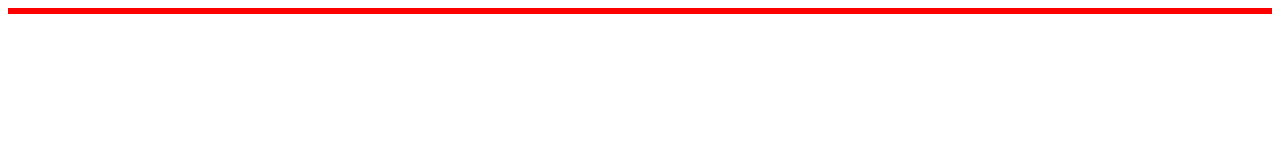
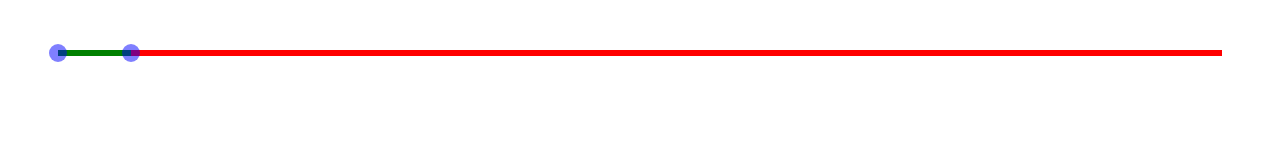
Before and after one commit to makysheva/slider, a website built with webpack: page example/index.pug in a window 1280 px wide. Built offline with nearby package versions, Linux system fonts and the light colour scheme.

Commit message:
added orientation manager and controller

```diff
--- a/example/example.ts
+++ b/example/example.ts
@@ -1,6 +1,7 @@
 import './scss/example.scss';
 import Slider from '../src/view/Slider';
+import Controller from '../src/controller/Controller';
 
 document.querySelectorAll('.js-slider').forEach((element) => {
-  new Slider(<HTMLElement>element);
+  new Controller(<HTMLElement>element);
 });
--- a/example/scss/example.scss
+++ b/example/scss/example.scss
@@ -1,5 +1,8 @@
 .example {
+
+
   &__slider {
+    margin: 50px;
     height: 200px;
   }
 }
--- /dev/null
+++ b/src/controller/Controller.ts
@@ -0,0 +1,47 @@
+import Model from '../model/Slider';
+import View from '../view/Slider';
+import Orientation from '../types/Orientation';
+import SliderData from '../types/SliderData';
+
+class Controller {
+  private model: Model;
+
+  private view: View;
+
+  constructor(container: HTMLElement) {
+    this.model = new Model();
+    // this.model.setOrientation(Orientation.Vertical);
+    // this.model.setValue(67);
+    this.model.setRange(true);
+    this.model.setMin(40);
+    this.model.setMax(1000);
+    // this.model.setMax(1000);
+    this.view = new View(container, this);
+    this.updateView();
+
+    this.model.addListener('change', this.onChangeModel.bind(this));
+  }
+
+  public setPosition(pos: number) {
+    this.model.setPosition(pos);
+  }
+
+  public setPointPosition(pos: number, pointer: number) {
+    this.model.setPointPosition(pos, pointer);
+  }
+
+  private onChangeModel() {
+    this.updateView();
+  }
+
+  private updateView() {
+    // console.log('new pos: ' + this.model.getPointPosition());
+    const data: SliderData = new SliderData(this.model);
+    console.log(data);
+
+
+    this.view.update(data);
+  }
+}
+
+export default Controller;
--- a/src/scss/slider.scss
+++ b/src/scss/slider.scss
@@ -1,9 +1,14 @@
 .slider {
+  position: relative;
   box-sizing: border-box;
   height: 100%;
 
   &__track {
     background-color: red;
+
+    &:hover {
+      cursor: pointer;
+    }
 
     &_horizontal {
       height: 6px;
@@ -15,4 +20,39 @@
       height: 100%;
     }
   }
+
+  &__fill {
+    background-color: green;
+    position: absolute;
+    top: 0;
+
+    &_horizontal {
+      height: 6px;
+    }
+
+    &_vertical {
+      width: 6px;
+    }
+  }
+
+  &__pointer {
+    position: absolute;
+    width: 18px;
+    height: 18px;
+    background-color: blue;
+    opacity: 0.5;
+    border-radius: 100%;
+
+    &:hover {
+      background-color: black;
+    }
+
+    &_horizontal {
+      top: -6px;
+    }
+
+    &_vertical {
+      left: -6px;
+    }
+  }
 }
--- /dev/null
+++ b/src/types/SliderData.ts
@@ -0,0 +1,31 @@
+import Orientation from './Orientation';
+import Slider from '../model/Slider';
+
+class SliderData {
+  public orientation: Orientation;
+
+  public lowPointer: { value: number, position: number };
+
+  public hightPointer: { value: number, position: number };
+
+  public isRange: boolean;
+
+  public isVisibleTooltip: boolean;
+
+
+  constructor(model: Slider) {
+    this.orientation = model.getOrientation();
+    this.lowPointer = {
+      position: model.getPointPosition(),
+      value: model.getValue(),
+    };
+    this.hightPointer = {
+      position: model.getPointPosition(1),
+      value: model.getValue(1),
+    };
+    this.isRange = model.getRange();
+    this.isVisibleTooltip = model.getTooltipVisibility();
+  }
+}
+
+export default SliderData;
--- /dev/null
+++ b/src/view/Fill.ts
@@ -0,0 +1,55 @@
+import Orientation from '../types/Orientation';
+import OrientationManager from './OrientationManager';
+
+class Fill {
+  private parent: HTMLElement;
+
+  private fillElement: HTMLElement;
+
+  private orientationManager: OrientationManager;
+
+
+  constructor(parent: HTMLElement) {
+    this.parent = parent;
+
+    this.createFillElement();
+    this.initOrientationManager();
+  }
+
+  public update(low: number, hight: number, orientation: Orientation) {
+    this.updateOrientation(orientation);
+    this.setPosition(low, hight);
+  }
+
+  private initOrientationManager() {
+    this.orientationManager = new OrientationManager(this.fillElement);
+    this.orientationManager.addOrientationClass(Orientation.Horizontal, 'slider__fill_horizontal');
+    this.orientationManager.addOrientationClass(Orientation.Vertical, 'slider__fill_vertical');
+  }
+
+  private setPosition(low: number, hight: number) {
+    if (this.orientationManager.getCurrentOrientation() === Orientation.Horizontal) {
+      this.fillElement.style.left = `${low}%`;
+      this.fillElement.style.right = `${hight}%`;
+    } else {
+      this.fillElement.style.bottom = `${low}%`;
+      this.fillElement.style.top = `${hight}%`;
+    }
+  }
+
+  private createFillElement() {
+    this.fillElement = document.createElement('div');
+    this.fillElement.classList.add('slider__fill');
+    this.parent.appendChild(this.fillElement);
+  }
+
+  private updateOrientation(orientation: Orientation) {
+    this.orientationManager.setCurrentOrientation(orientation);
+    // if (this.orientation !== orientation) {
+    //   this.orientation = orientation;
+    //   this.orientationManager.switchOrientation(this.fillElement, this.orientation);
+    // }
+  }
+}
+
+export default Fill;
--- /dev/null
+++ b/src/view/OrientationManager.ts
@@ -0,0 +1,59 @@
+import Orientation from '../types/Orientation';
+
+class OrientationManager {
+  private classes: Map<string, string>;
+
+  private element: HTMLElement;
+
+  private currentOrientation: Orientation;
+
+  constructor(element: HTMLElement) {
+    this.element = element;
+    this.classes = new Map<string, string>();
+  }
+
+  public addOrientationClass(orientation: Orientation, className: string) {
+    this.classes.set(orientation, className);
+  }
+
+  public getOrientationClass(orientation: Orientation): string | undefined {
+    return this.classes.get(orientation);
+  }
+
+  public setCurrentOrientation(orientation: Orientation) {
+    if (this.currentOrientation !== orientation) {
+      this.currentOrientation = orientation;
+      this.removeOrientation();
+      this.setOrientation(this.currentOrientation);
+    }
+  }
+
+  public getCurrentOrientation(): Orientation {
+    return this.currentOrientation;
+  }
+
+  private resetPosition() {
+    this.element.style.top = '';
+    this.element.style.bottom = '';
+    this.element.style.left = '';
+    this.element.style.right = '';
+  }
+
+  private removeOrientation() {
+    this.classes.forEach((className) => {
+      if (this.element.classList.contains(className)) {
+        this.element.classList.remove(className);
+      }
+    });
+    this.resetPosition();
+  }
+
+  private setOrientation(orientation: Orientation) {
+    const newClass: string | undefined = this.classes.get(orientation);
+    if (newClass) {
+      this.element.classList.add(newClass);
+    }
+  }
+}
+
+export default OrientationManager;
--- /dev/null
+++ b/src/view/Pointer.ts
@@ -0,0 +1,80 @@
+import Orientation from '../types/Orientation';
+import OrientationManager from './OrientationManager';
+
+class Pointer {
+  private parent: HTMLElement;
+
+  private pointerElement: HTMLElement;
+
+  private orientationManager: OrientationManager;
+
+  private onDragFn: (key: string, position: number) => void;
+
+  private isMouseDown: boolean = false;
+
+  private key: string;
+
+
+  constructor(parent: HTMLElement, key: string) {
+    this.parent = parent;
+    this.key = key;
+
+    this.pointerElement = document.createElement('div');
+    this.pointerElement.classList.add('slider__pointer');
+    this.parent.appendChild(this.pointerElement);
+
+    this.pointerElement.addEventListener('mousedown', this.onMouseDown.bind(this));
+    document.addEventListener('mouseup', this.onMouseUp.bind(this));
+    document.addEventListener('mousemove', this.onMouseMove.bind(this));
+
+    this.initOrientationManager();
+  }
+
+  public update(position: number, orientation: Orientation) {
+    this.orientationManager.setCurrentOrientation(orientation);
+    const newPosition: string = `${position - this.getHalf()}px`;
+    if (orientation === Orientation.Horizontal) {
+      this.pointerElement.style.left = newPosition;
+    } else {
+      this.pointerElement.style.top = newPosition;
+    }
+  }
+
+  public setDragListener(fn: (key: string, position: number) => void) {
+    this.onDragFn = fn;
+  }
+
+  public destroy() {
+    this.parent.removeChild(this.pointerElement);
+  }
+
+  private getHalf(): number {
+    return this.pointerElement.getBoundingClientRect().width / 2;
+  }
+
+  private initOrientationManager() {
+    this.orientationManager = new OrientationManager(this.pointerElement);
+    this.orientationManager.addOrientationClass(Orientation.Horizontal, 'slider__pointer_horizontal');
+    this.orientationManager.addOrientationClass(Orientation.Vertical, 'slider__pointer_vertical');
+  }
+
+  private onMouseDown() {
+    this.isMouseDown = true;
+  }
+
+  private onMouseUp() {
+    this.isMouseDown = false;
+  }
+
+  private onMouseMove(e: MouseEvent) {
+    if (this.isMouseDown) {
+      if (this.orientationManager.getCurrentOrientation() === Orientation.Horizontal) {
+        this.onDragFn.call(this, this.key, e.clientX);
+      } else {
+        this.onDragFn.call(this, this.key, e.clientY);
+      }
+    }
+  }
+}
+
+export default Pointer;
--- a/src/view/Slider.ts
+++ b/src/view/Slider.ts
@@ -1,26 +1,106 @@
 import Track from './Track';
 import Orientation from '../types/Orientation';
 import '../scss/slider.scss';
+import Fill from './Fill';
+import Pointer from './Pointer';
+import Controller from '../controller/Controller';
+import SliderData from '../types/SliderData';
 
 class Slider {
+  private controller: Controller;
+
   private container: HTMLElement;
 
   private track: Track;
 
-  constructor(container: HTMLElement) {
+  private fill: Fill;
+
+  private pointers: Map<string, Pointer> = new Map<string, Pointer>();
+
+  private orientation: Orientation;
+
+  constructor(container: HTMLElement, controller: Controller) {
+    this.orientation = Orientation.Vertical;
+    this.controller = controller;
+
     this.container = container;
-    this.track = Track.create(this.container, Orientation.Horizontal);
-    this.track.addClickListener(this.click.bind(this));
+    this.track = new Track(this.container);
+    this.track.update(this.orientation);
+
+    this.fill = new Fill(this.track.getElement());
+    this.fill.update(0, 0, this.orientation);
+
+    this.createPointer('low');
+
+    this.container.addEventListener('click', this.onClick.bind(this));
   }
 
-  private click(position: number) {
-    console.log(position);
-
+  private onClick(event: MouseEvent) {
+    const target: HTMLElement = (event.target as HTMLElement);
+    if (Slider.isTrack(target)) {
+      const position: number = this.track.getRelativePosition(event.clientX, event.clientY);
+      this.controller.setPosition(position);
+    }
   }
 
+  private onDrag(key: string, pos: number) {
+    const position: number = this.track.getRelativePosition(pos, pos);
+    console.log(`pos: ${position}`);
+    const id: number = (key === 'low') ? 0 : 1;
+    this.controller.setPointPosition(position, id);
+  }
 
-  public update() {
+  private static isTrack(element: HTMLElement) {
+    return element.classList.contains('slider__fill') || element.classList.contains('slider__track');
+  }
 
+  public update(data: SliderData) {
+    this.track.update(data.orientation);
+
+    let lowPos: number;
+    let hightPos: number;
+
+    if (data.isRange) {
+      lowPos = (data.lowPointer.position) * 100;
+      hightPos = (1 - data.hightPointer.position) * 100;
+      this.createPointer('hight');
+      const pointer: Pointer | undefined = this.pointers.get('hight');
+      if (pointer) {
+        pointer.update(this.track.getAbsolutePosition(data.hightPointer.position), data.orientation);
+      }
+    } else {
+      lowPos = 0;
+      hightPos = (1 - data.lowPointer.position) * 100;
+      this.destroyPointer('hight');
+    }
+
+    this.fill.update(lowPos, hightPos, data.orientation);
+    const pointer: Pointer | undefined = this.pointers.get('low');
+    if (pointer) {
+      pointer.update(this.track.getAbsolutePosition(data.lowPointer.position), data.orientation);
+    }
+  }
+
+  private createPointer(key: string) {
+    if (this.pointers.has(key)) {
+      return;
+    }
+
+    const pointer: Pointer = new Pointer(this.track.getElement(), key);
+    this.pointers.set(key, pointer);
+    pointer.update(0, this.orientation);
+    pointer.setDragListener(this.onDrag.bind(this));
+  }
+
+  private destroyPointer(key: string) {
+    if (this.pointers.has(key)) {
+      const pointer: Pointer | undefined = this.pointers.get(key);
+      if (pointer) {
+        pointer.destroy();
+      }
+
+      this.pointers.delete(key);
+    }
   }
 }
 
--- a/src/view/Track.ts
+++ b/src/view/Track.ts
@@ -1,56 +1,69 @@
 import Orientation from '../types/Orientation';
+import OrientationManager from './OrientationManager';
 
 class Track {
   private parent: HTMLElement;
 
   private trackElement: HTMLElement;
 
-  private orientation: Orientation;
+  private orientationManager: OrientationManager;
 
-  private clickFn: Function | null;
 
-  public static create(parent: HTMLElement, orientation: Orientation): Track {
-    const track: Track = new Track();
-    track.parent = parent;
-    track.orientation = orientation;
+  constructor(parent: HTMLElement) {
+    this.parent = parent;
 
-    track.trackElement = document.createElement('div');
-    track.parent.appendChild(track.trackElement);
-    track.trackElement.classList.add('slider__track');
-
-    if (track.orientation === Orientation.Horizontal) {
-      track.trackElement.classList.add('slider__track_horizontal');
-    } else {
-      track.trackElement.classList.add('slider__track_vertical');
-    }
-
-    track.trackElement.addEventListener('click', track.onClick.bind(track));
-
-    return track;
+    this.createTrackElement();
+    this.initOrientationManager();
   }
 
-  public addClickListener(fn: (position: number) => void) {
-    this.clickFn = fn;
+  public update(orientation: Orientation) {
+    this.updateOrientation(orientation);
   }
 
-  public destroy() {
-    this.clickFn = null;
-    this.parent.removeChild(this.trackElement);
+  public getElement(): HTMLElement {
+    return this.trackElement;
   }
 
-  private onClick(e: MouseEvent) {
+  public getRelativePosition(clientX: number, clientY: number): number {
     const rect: DOMRect = this.trackElement.getBoundingClientRect();
     let position: number;
 
-    if (this.orientation === Orientation.Horizontal) {
-      position = (e.clientX - rect.left) / rect.width;
+    if (this.orientationManager.getCurrentOrientation() === Orientation.Horizontal) {
+      position = (clientX - rect.left) / rect.width;
     } else {
-      position = 1 - ((e.clientY - rect.top) / rect.height);
+      position = 1 - ((clientY - rect.top) / rect.height);
     }
 
-    if (this.clickFn) {
-      this.clickFn.call(null, position);
+    return position;
+  }
+
+  public getAbsolutePosition(relativePosition: number): number {
+    const rect: DOMRect = this.trackElement.getBoundingClientRect();
+    let position: number;
+
+    if (this.orientationManager.getCurrentOrientation() === Orientation.Horizontal) {
+      position = rect.width * relativePosition;
+    } else {
+      position = rect.height - (rect.height * relativePosition);
     }
+
+    return position;
+  }
+
+  private initOrientationManager() {
+    this.orientationManager = new OrientationManager(this.trackElement);
+    this.orientationManager.addOrientationClass(Orientation.Horizontal, 'slider__track_horizontal');
+    this.orientationManager.addOrientationClass(Orientation.Vertical, 'slider__track_vertical');
+  }
+
+  private createTrackElement() {
+    this.trackElement = document.createElement('div');
+    this.parent.appendChild(this.trackElement);
+    this.trackElement.classList.add('slider__track');
+  }
+
+  private updateOrientation(orientation: Orientation) {
+    this.orientationManager.setCurrentOrientation(orientation);
   }
 }
 
```
Also changed, not shown: src/model/Slider.ts (+25 -6 lines).
